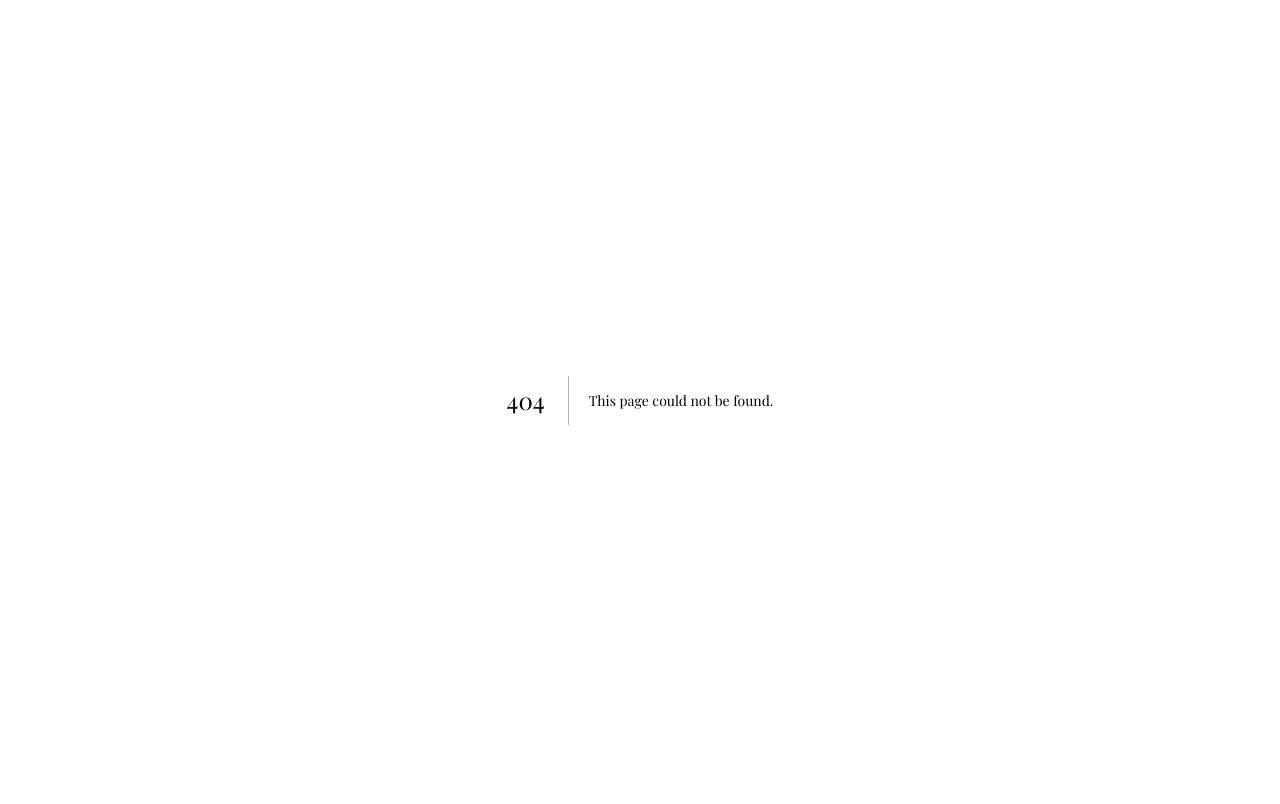
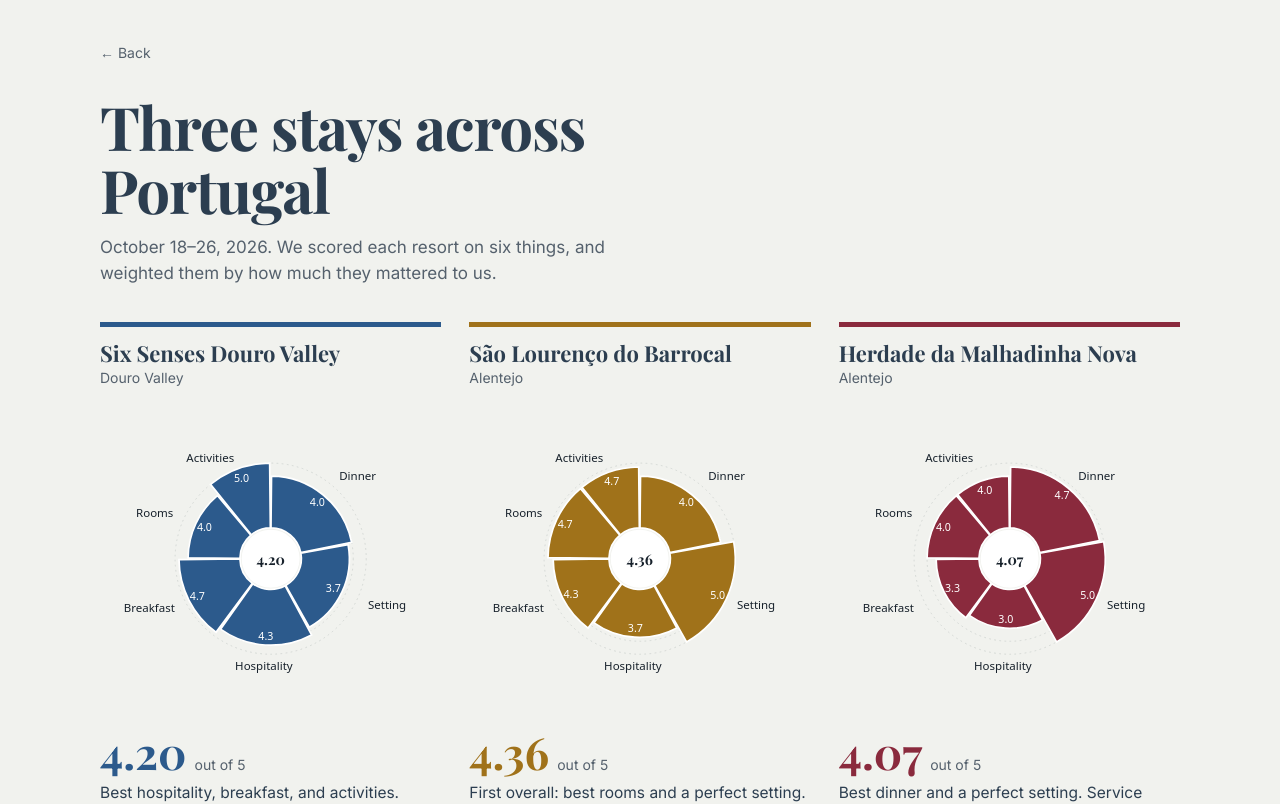
Before and after one commit to andoverjd-cloud/portugal2026, a Next.js app: page /resort-review in a window 1280 px wide. Before the commit this address had no page. Shown: the top 804 px of the page. Built offline with nearby package versions, Linux system fonts and the light colour scheme; a web font is replaced by a local one.

Commit message:
Add Resort Review page with rose charts; link from main page
Co-Authored-By: Claude Sonnet 4.6 <noreply@anthropic.com>

```diff
--- a/app/page.tsx
+++ b/app/page.tsx
@@ -60,6 +60,9 @@ export default async function Home() {
                 <span>📸</span> Memories
               </a>
             )}
+            <a href="/resort-review" className="inline-flex items-center gap-2 bg-white/10 backdrop-blur-sm rounded-full px-4 py-2 text-sand/80 text-xs hover:text-sand transition-colors">
+              <span>⭐</span> Resort Review
+            </a>
           </div>
         </div>
       </header>
--- /dev/null
+++ b/app/resort-review/page.tsx
@@ -0,0 +1,137 @@
+"use client";
+import { useEffect, useRef } from "react";
+
+const CATS = [
+  { n: "Dinner", w: 22 },
+  { n: "Setting", w: 20 },
+  { n: "Hospitality", w: 18 },
+  { n: "Breakfast", w: 15 },
+  { n: "Rooms", w: 14 },
+  { n: "Activities", w: 11 },
+];
+
+const RESORTS = [
+  {
+    name: "Six Senses Douro Valley",
+    place: "Douro Valley",
+    overall: 4.20,
+    scores: [4.0, 3.7, 4.3, 4.7, 4.0, 5.0],
+    tag: "Best hospitality, breakfast, and activities.",
+    color: "#2c5a8c",
+  },
+  {
+    name: "São Lourenço do Barrocal",
+    place: "Alentejo",
+    overall: 4.36,
+    scores: [4.0, 5.0, 3.7, 4.3, 4.7, 4.7],
+    tag: "First overall: best rooms and a perfect setting.",
+    color: "#a0721a",
+  },
+  {
+    name: "Herdade da Malhadinha Nova",
+    place: "Alentejo",
+    overall: 4.07,
+    scores: [4.7, 5.0, 3.0, 3.3, 4.0, 4.0],
+    tag: "Best dinner and a perfect setting. Service lagged.",
+    color: "#8a2a3d",
+  },
+];
+
+const CX = 200, CY = 200, R0 = 36, R1 = 112, GAP = 1.2;
+const K = (R1 - R0) / 5;
+
+function pt(r: number, deg: number): [number, number] {
+  const a = (deg * Math.PI) / 180;
+  return [CX + r * Math.sin(a), CY - r * Math.cos(a)];
+}
+
+function f(n: number) { return n.toFixed(2); }
+
+function wedgePath(r: number, a1: number, a2: number) {
+  const p1 = pt(r, a1), p2 = pt(r, a2), q2 = pt(R0, a2), q1 = pt(R0, a1);
+  return `M${f(p1[0])} ${f(p1[1])} A${r} ${r} 0 0 1 ${f(p2[0])} ${f(p2[1])} L${f(q2[0])} ${f(q2[1])} A${R0} ${R0} 0 0 0 ${f(q1[0])} ${f(q1[1])} Z`;
+}
+
+function RoseChart({ resort }: { resort: typeof RESORTS[0] }) {
+  let start = 0;
+  return (
+    <svg viewBox="0 0 400 400" role="img" aria-label={`${resort.name} rose chart`} style={{ display: "block", width: "100%", height: "auto", overflow: "visible" }}>
+      {[1, 2, 3, 4, 5].map((g) => (
+        <circle key={g} fill="none" stroke="#cfd4d0" strokeWidth={1} strokeDasharray="2 4" cx={CX} cy={CY} r={R0 + K * g} />
+      ))}
+      {CATS.map((cat, i) => {
+        const span = (cat.w / 100) * 360;
+        const a1 = start + GAP / 2;
+        const a2 = start + span - GAP / 2;
+        const mid = start + span / 2;
+        const r = R0 + K * resort.scores[i];
+        const vp = pt(r - 11, mid);
+        const lp = pt(R1 + 14, mid);
+        const sx = Math.sin((mid * Math.PI) / 180);
+        const anchor = sx > 0.25 ? "start" : sx < -0.25 ? "end" : "middle";
+        start += span;
+        return (
+          <g key={cat.n}>
+            <path d={wedgePath(r, a1, a2)} fill={resort.color} stroke="white" strokeWidth={2}
+              style={{ transformBox: "view-box", transformOrigin: `${CX}px ${CY}px` }} />
+            <text x={f(vp[0])} y={f(vp[1])} fill="white" fontSize={12.5}
+              textAnchor="middle" dominantBaseline="central" fontFamily="system-ui, sans-serif" fontWeight={500}>
+              {resort.scores[i].toFixed(1)}
+            </text>
+            <text x={f(lp[0])} y={f(lp[1])} fill="#17212b" fontSize={13.5}
+              textAnchor={anchor} dominantBaseline="central" fontFamily="system-ui, sans-serif">
+              {cat.n}
+            </text>
+          </g>
+        );
+      })}
+      <circle fill="white" cx={CX} cy={CY} r={R0 - 2} />
+      <text x={CX} y={CY} fill="#17212b" fontSize={17} textAnchor="middle" dominantBaseline="central"
+        fontFamily="var(--font-serif), Georgia, serif" fontWeight={800}>
+        {resort.overall.toFixed(2)}
+      </text>
+    </svg>
+  );
+}
+
+export default function ResortReview() {
+  return (
+    <main className="min-h-screen" style={{ background: "#f1f2ee" }}>
+      <div style={{ maxWidth: 1120, margin: "0 auto", padding: "40px 20px 64px" }}>
+        <a href="/" className="inline-flex items-center gap-1 text-sm mb-8 hover:opacity-80 transition-opacity" style={{ color: "#55616d" }}>
+          ← Back
+        </a>
+        <h1 className="font-bold" style={{ fontFamily: "var(--font-serif)", fontSize: "clamp(34px, 7vw, 60px)", lineHeight: 1.05, letterSpacing: "-0.02em", maxWidth: "14ch", margin: 0 }}>
+          Three stays across Portugal
+        </h1>
+        <p style={{ maxWidth: "54ch", color: "#55616d", marginTop: 14, fontSize: 17 }}>
+          October 18–26, 2026. We scored each resort on six things, and weighted them by how much they mattered to us.
+        </p>
+
+        <div style={{ display: "grid", gridTemplateColumns: "repeat(auto-fit, minmax(280px, 1fr))", gap: 28, marginTop: 36 }}>
+          {RESORTS.map((resort) => (
+            <article key={resort.name} style={{ borderTop: `5px solid ${resort.color}`, paddingTop: 14 }}>
+              <h2 style={{ fontFamily: "var(--font-serif)", fontSize: 22, fontWeight: 800, margin: 0, lineHeight: 1.1 }}>
+                {resort.name}
+              </h2>
+              <p style={{ color: "#55616d", fontSize: 14, margin: "2px 0 0" }}>{resort.place}</p>
+              <RoseChart resort={resort} />
+              <p style={{ display: "flex", alignItems: "baseline", gap: 8, margin: 0 }}>
+                <b style={{ fontFamily: "var(--font-serif)", fontSize: 44, fontWeight: 800, lineHeight: 1, color: resort.color }}>
+                  {resort.overall.toFixed(2)}
+                </b>
+                <span style={{ color: "#55616d", fontSize: 14 }}>out of 5</span>
+              </p>
+              <p style={{ marginTop: 6, fontSize: 15.5 }}>{resort.tag}</p>
+            </article>
+          ))}
+        </div>
+
+        <div style={{ marginTop: 36, paddingTop: 18, borderTop: "1px solid #cfd4d0", display: "grid", gap: 8, color: "#55616d", fontSize: 14.5, maxWidth: "62ch" }}>
+          <p style={{ margin: 0 }}><strong style={{ color: "#17212b", fontWeight: 500 }}>Wedge width</strong> is how much a category counted toward the total: dinner the most, activities the least.</p>
+          <p style={{ margin: 0 }}><strong style={{ color: "#17212b", fontWeight: 500 }}>Wedge reach</strong> is the score, from 1 at the inner ring to 5 at the outer edge. The number in the center is the weighted overall score.</p>
+        </div>
+      </div>
+    </main>
+  );
+}
```
